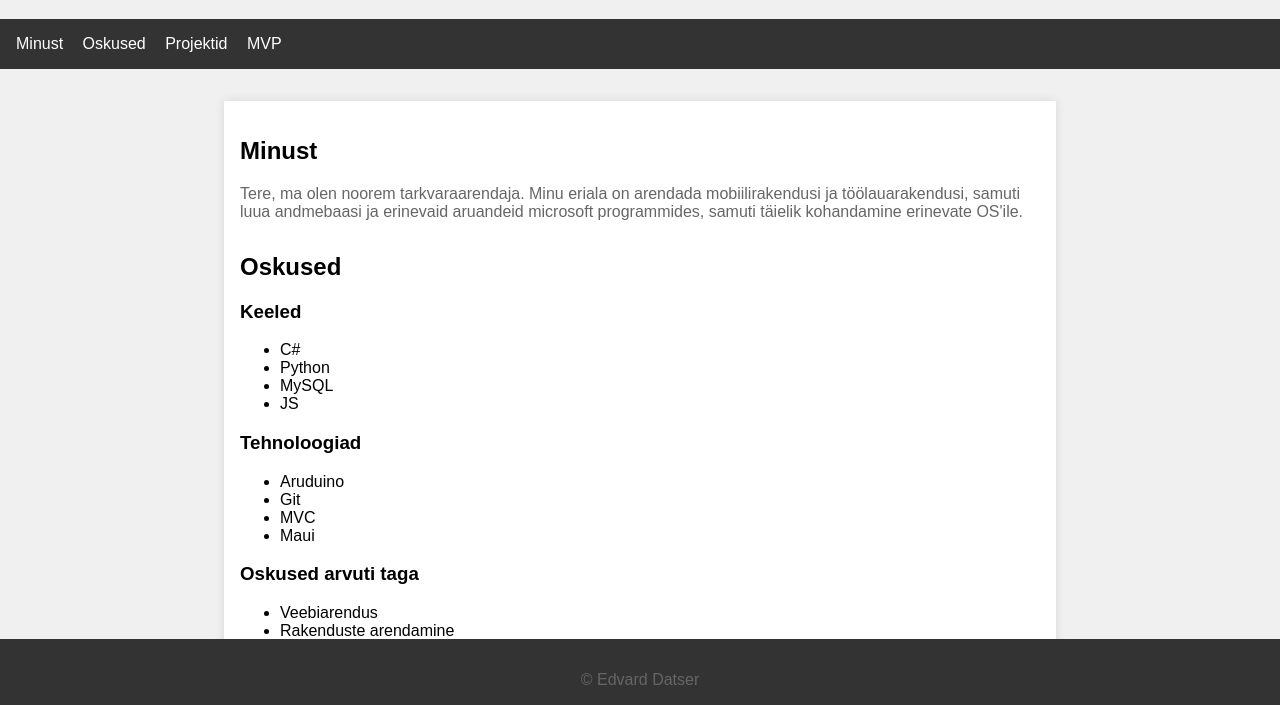
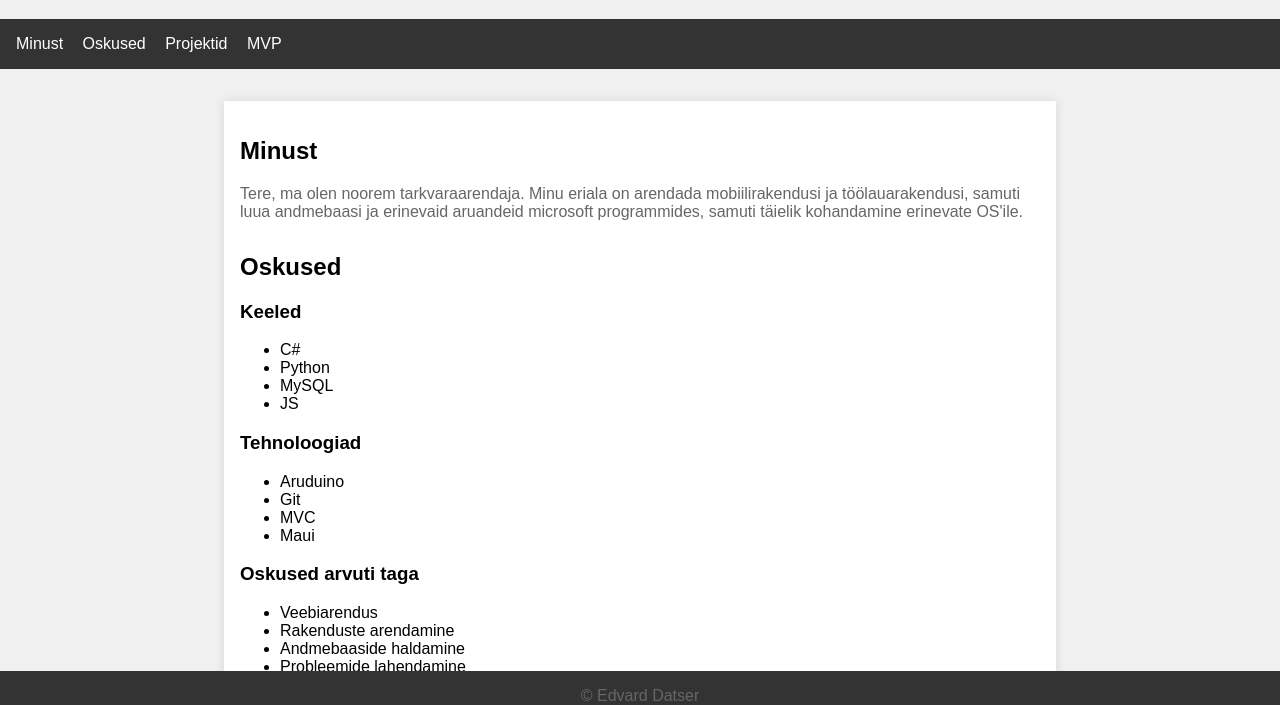
Before and after one commit to EdvardDatser/EdvardDatser.github.io, a plain HTML site: page Index.html in a window 1280 px wide. Shown: the part 79-784 px from the top of the page. Drawn offline with Linux system fonts and the light colour scheme.

Commit message:
Update style.css

```diff
--- a/style.css
+++ b/style.css
@@ -65,7 +65,7 @@ footer {
     background-color: #333;
     color: #fff;
     text-align: center;
-    padding: 1em 0;
+    padding: 20 px;
     position: fixed;
     width: 100%;
     bottom: 0;
```
